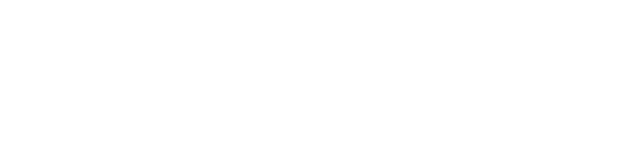
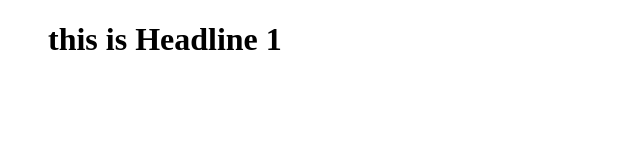
Before and after one commit to mazibinfo/myProjectForGit, a plain HTML site: page index.html in a window 1280 px wide. Shown: the whole page, without its empty margins (0-640 px from the left). Drawn offline with Linux system fonts and the light colour scheme.

Commit message:
added h1

```diff
--- a/index.html
+++ b/index.html
@@ -7,6 +7,11 @@
     <title>Document</title>
 </head>
 <body>
+    <dir>
+        <h1>
+            this is Headline 1
+        </h1>
+    </dir>
 
 </body>
 </html>
```
